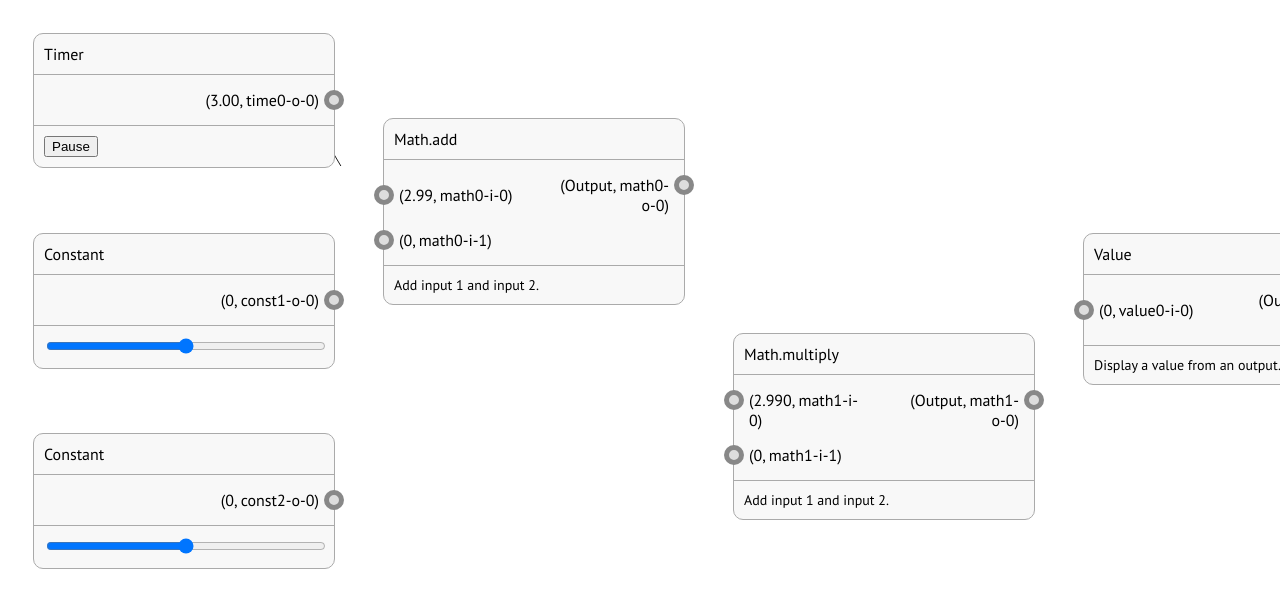
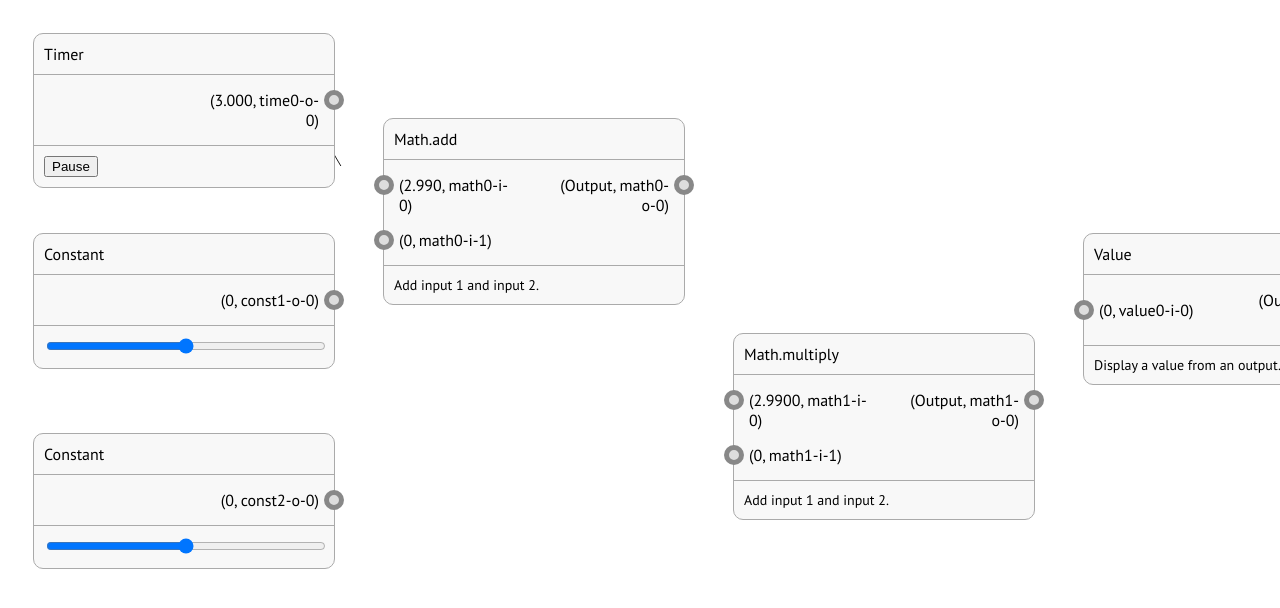
Before and after one commit to onion2k/copper, a React (Create React App) app: page / in a window 1280 px wide. Shown: the top 608 px of the page. Built offline with nearby package versions, Linux system fonts and the light colour scheme.

Commit message:
Using toFixed instead of toPrecision

```diff
--- a/src/Nodes/time.tsx
+++ b/src/Nodes/time.tsx
@@ -37,7 +37,7 @@ export function Time({ id, x, y, output }: iTime) {
   const [connect, setConnect] = useState(false);
 
   useEffect(() => {
-    output(value.toPrecision(3));
+    output(value.toFixed(3));
   });
 
   useAnimationFrame(() => {
@@ -47,7 +47,7 @@ export function Time({ id, x, y, output }: iTime) {
   });
 
   const io = (
-    <Output key={`${id}-o-0`} id={`${id}-o-0`} value={value.toPrecision(3)} />
+    <Output key={`${id}-o-0`} id={`${id}-o-0`} value={value.toFixed(3)} />
   );
 
   const controls = <button onClick={() => setPause(!pause)}>Pause</button>;
```
